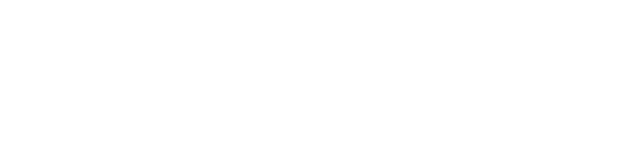
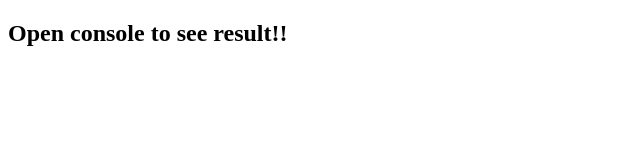
Before and after one commit to Diana-Mel/Console-Finances, a plain HTML site: page index.html in a window 1280 px wide. Shown: the whole page, without its empty margins (0-640 px from the left). Drawn offline with Linux system fonts and the light colour scheme.

Commit message:
Meassage added for the user in HTML

```diff
--- a/index.html
+++ b/index.html
@@ -8,5 +8,6 @@
 </head>
 <body>
   <script src="index.js"></script>
+  <h2>Open console to see result!!</h2>
 </body>
 </html>
```
